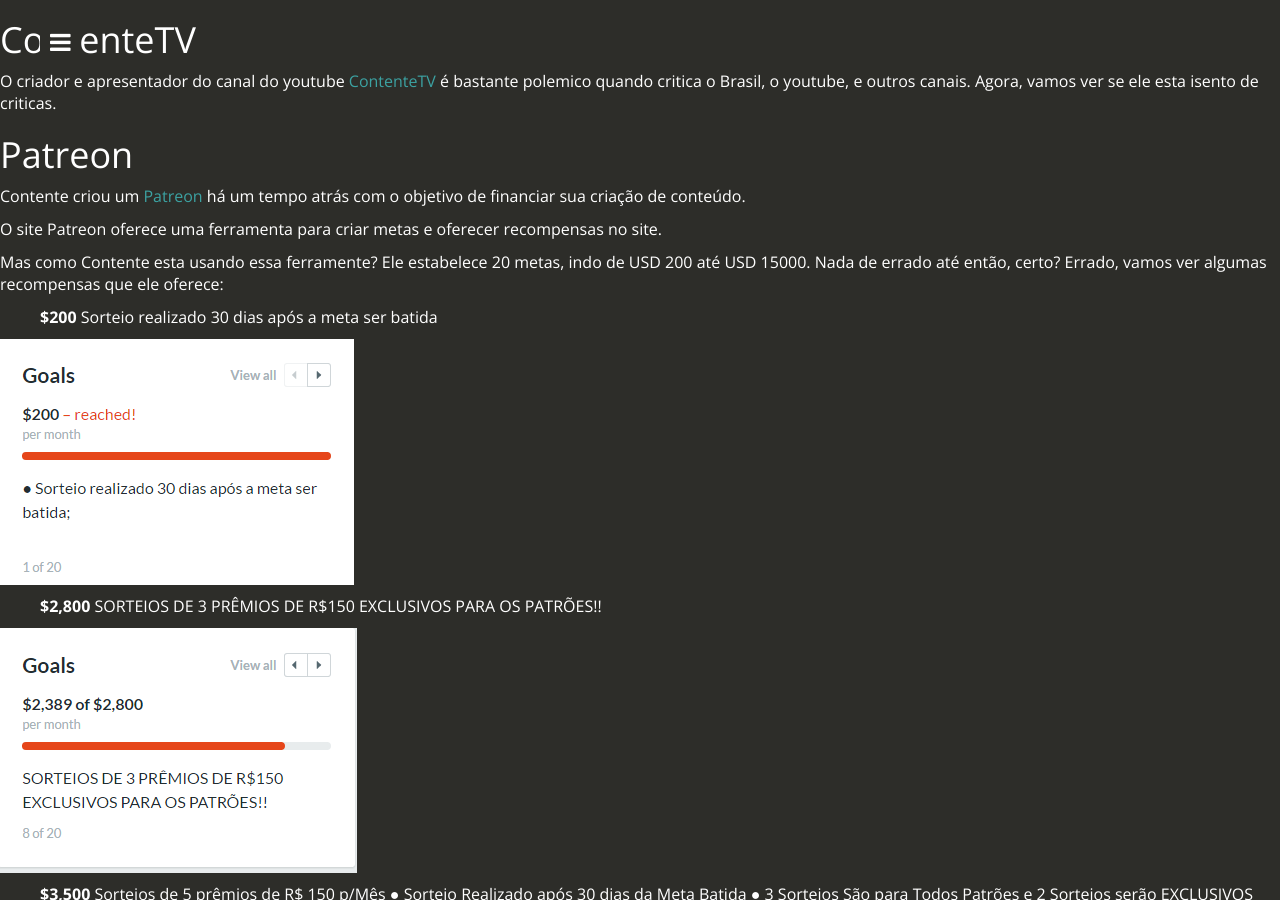
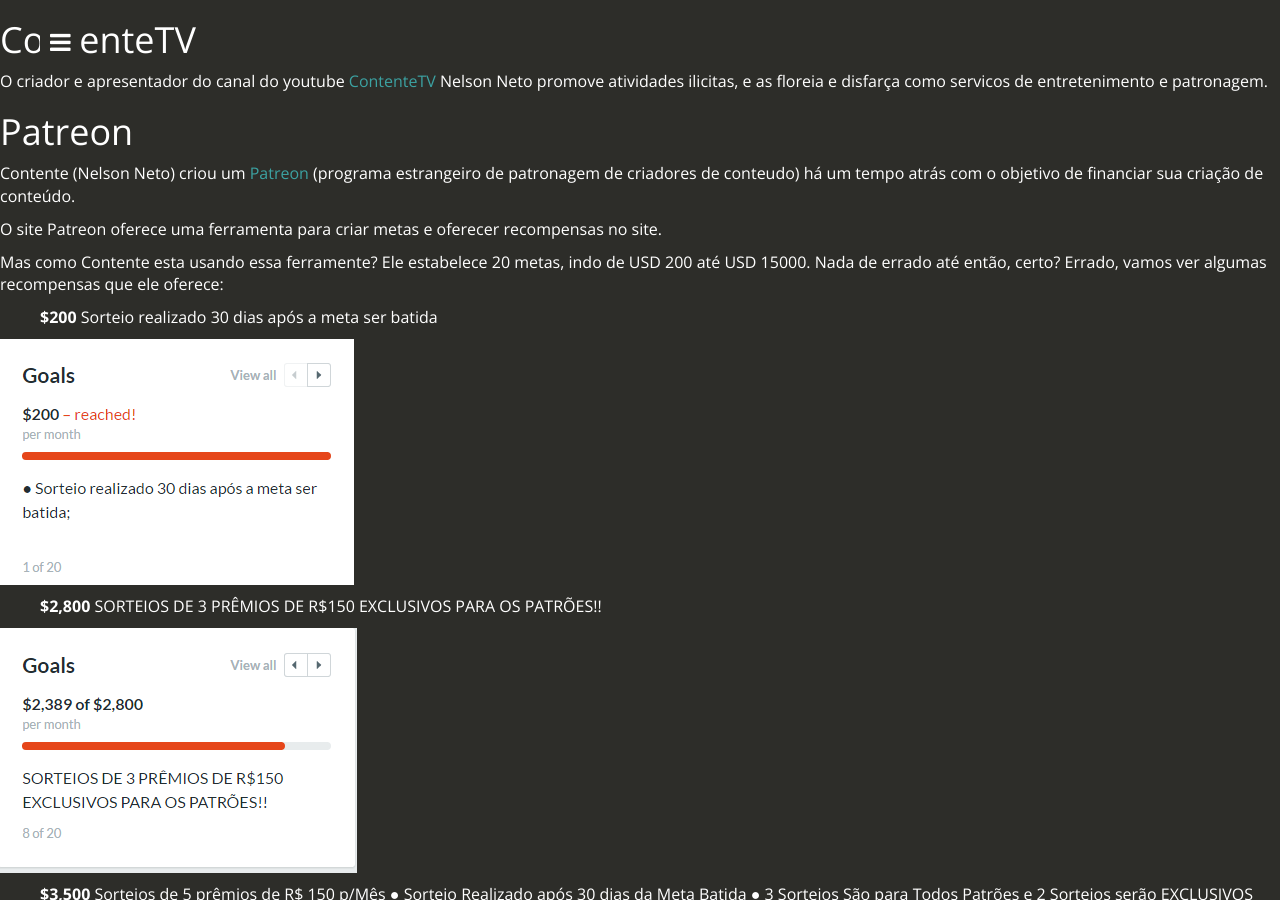
Before and after one commit to Fiat-Justitia/contente, a Jekyll site: the page built from patreon.md, in a window 1280 px wide and 900 px high. Built offline with Jekyll 4.4.1, drawn with Linux system fonts in a browser that asks for light colours; nearby versions of some CDN libraries.

Commit message:
Update patreon.md

```diff
--- a/patreon.md
+++ b/patreon.md
@@ -6,11 +6,11 @@
 # ContenteTV
 
 
-O criador e apresentador do canal do youtube [ContenteTV](https://www.youtube.com/user/ContenteGamer) é bastante polemico quando critica o Brasil, o youtube, e outros canais. Agora, vamos ver se ele esta isento de criticas.
+O criador e apresentador do canal do youtube [ContenteTV](https://www.youtube.com/user/ContenteGamer) Nelson Neto promove atividades ilicitas, e as floreia e disfarça como servicos de entretenimento e patronagem.
 
 # Patreon
 
-Contente criou um [Patreon](https://www.patreon.com/Contente?ty=h) há um tempo atrás com o objetivo de financiar sua criação de conteúdo.
+Contente (Nelson Neto) criou um [Patreon](https://www.patreon.com/Contente?ty=h) (programa estrangeiro de patronagem de criadores de conteudo) há um tempo atrás com o objetivo de financiar sua criação de conteúdo.
 
 O site Patreon oferece uma ferramenta para criar metas e oferecer recompensas no site.
 
```
